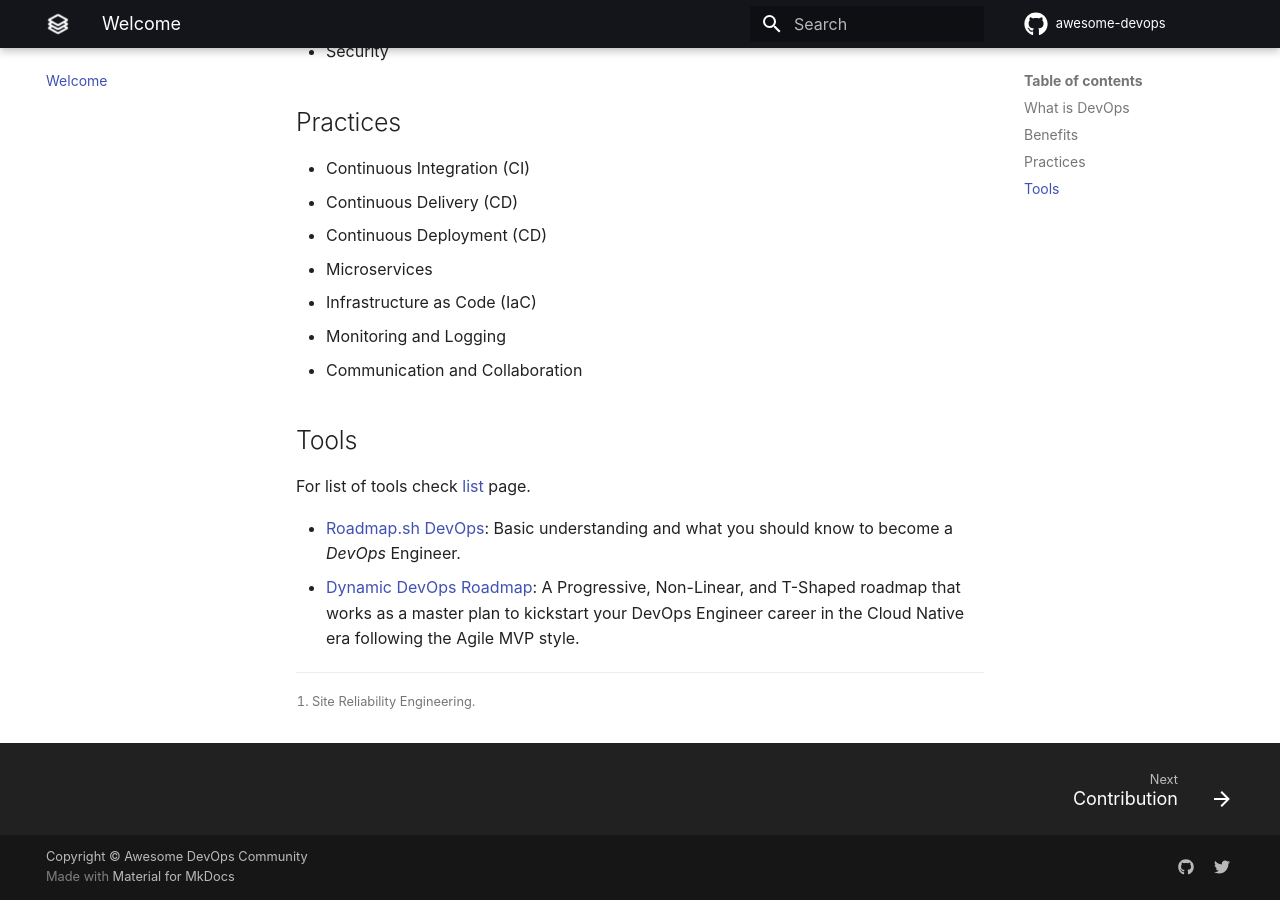
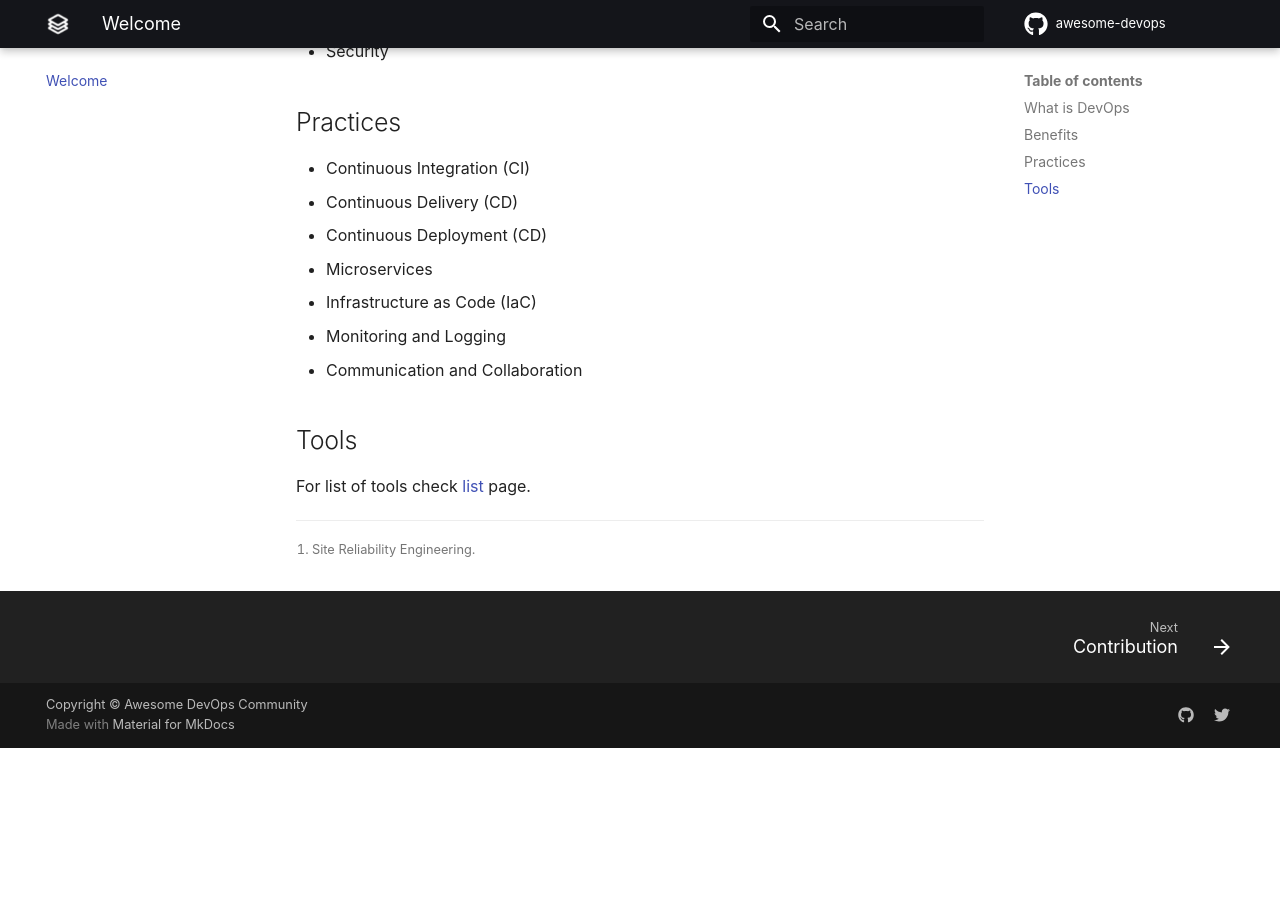
Before and after one commit to wmariuss/awesome-devops, an MkDocs documentation site: the page built from docs/index.md, in a window 1280 px wide and 900 px high, scrolled down 965 px. Built offline with MkDocs 1.6.1 and Material for MkDocs 9.7.7, drawn with Linux system fonts in a browser that asks for light colours; comment, search, counter and statistics services are not loaded; after the commit the page ends 1713 px from its top, so only the background shows below that.

Commit message:
Update index.md

```diff
--- a/docs/index.md
+++ b/docs/index.md
@@ -31,7 +31,4 @@ DevOps is the combination of cultural philosophies, practices, and tools that in
 
 For list of tools check [list](http://awesome-devops.xyz/list) page.
 
-- [Roadmap.sh DevOps](https://roadmap.sh/devops): Basic understanding and what you should know to become a *DevOps* Engineer.
-- [Dynamic DevOps Roadmap](https://devopsroadmap.io): A Progressive, Non-Linear, and T-Shaped roadmap that works as a master plan to kickstart your DevOps Engineer career in the Cloud Native era following the Agile MVP style.
-
 [^1]: Site Reliability Engineering.
```
